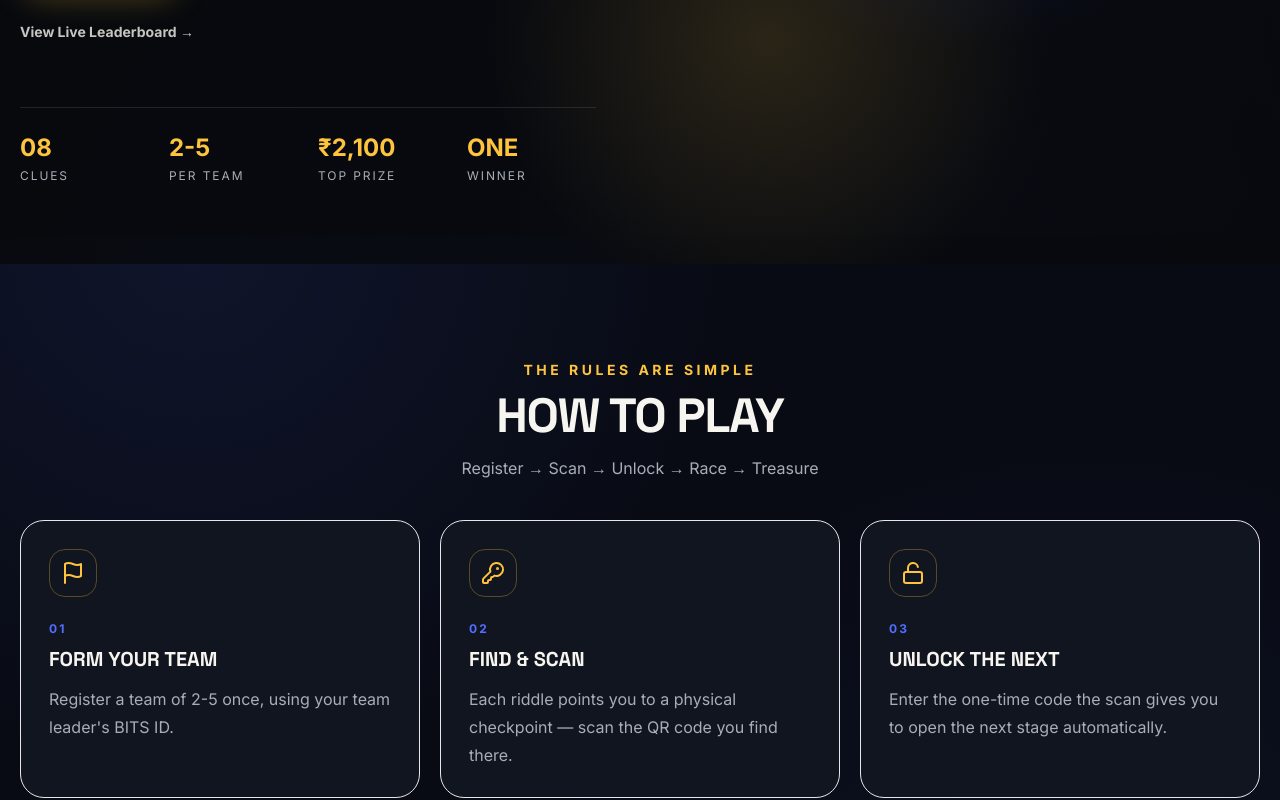
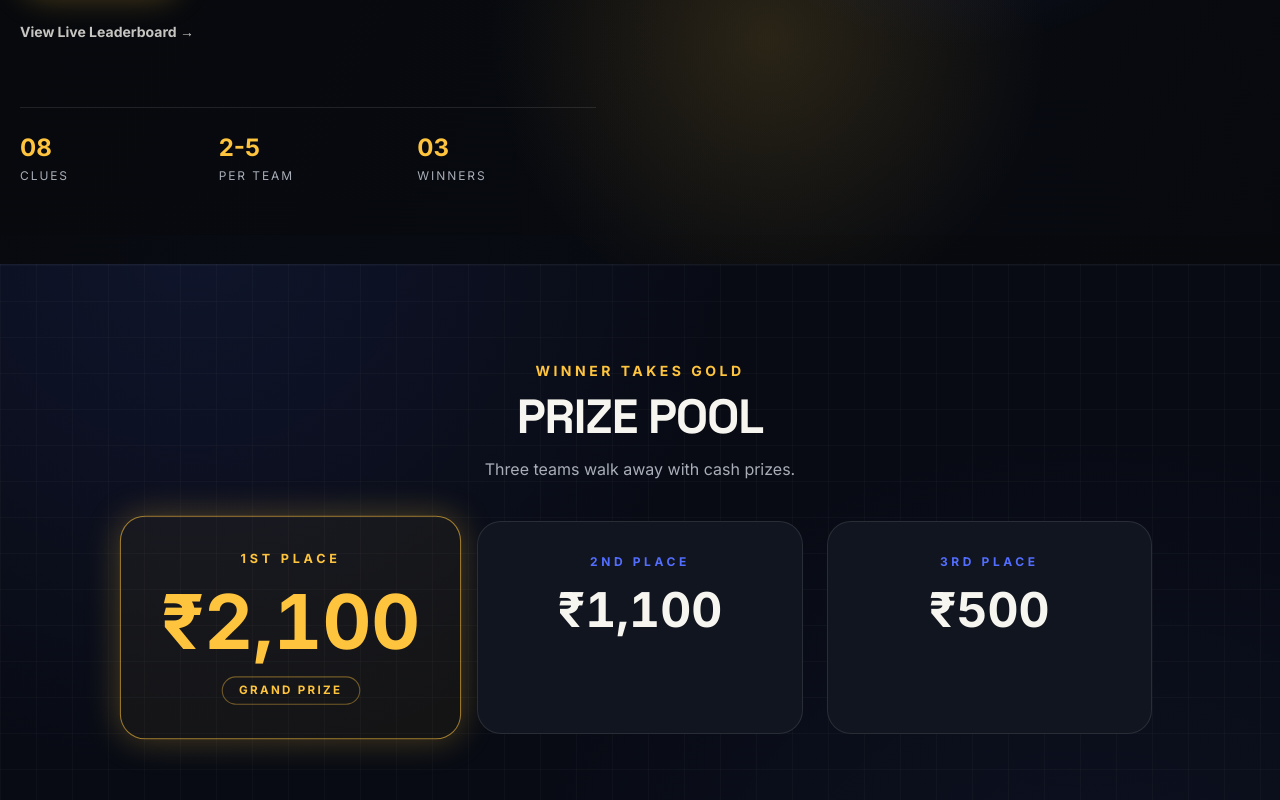
Before and after one commit to rayan2611/Treasure_hunt, a Next.js app: page / in a window 1280 px wide. Shown: the part 565-1365 px from the top of the page. Built offline with nearby package versions, Linux system fonts and the light colour scheme; no server answers.

Commit message:
Add a dedicated, larger Prize Pool section to the homepage with hover interaction; fix hero stat row to say 3 Winners instead of ONE

```diff
--- a/app/page.tsx
+++ b/app/page.tsx
@@ -1,5 +1,6 @@
 import { PublicHeader } from "@/components/public-header";
 import { Hero } from "@/components/hero";
+import { PrizePool } from "@/components/prize-pool";
 import { HowToPlay } from "@/components/how-to-play";
 import { StatsStrip } from "@/components/stats-strip";
 import { LeaderboardPreview } from "@/components/leaderboard-preview";
@@ -11,6 +12,7 @@ export default function HomePage() {
       <PublicHeader />
       <main>
         <Hero />
+        <PrizePool />
         <HowToPlay />
         <StatsStrip />
         <LeaderboardPreview />
--- a/components/hero.tsx
+++ b/components/hero.tsx
@@ -28,12 +28,11 @@ export function Hero() {
             View Live Leaderboard →
           </a>
 
-          <div className="mt-16 grid max-w-2xl grid-cols-2 gap-5 border-t border-white/10 pt-6 sm:grid-cols-4">
+          <div className="mt-16 grid max-w-2xl grid-cols-3 gap-5 border-t border-white/10 pt-6">
             {[
               ["08", "Clues"],
               ["2-5", "Per Team"],
-              ["₹2,100", "Top Prize"],
-              ["ONE", "Winner"]
+              ["03", "Winners"]
             ].map(([value, label]) => (
               <div key={label}>
                 <div className="text-2xl font-black text-gold">{value}</div>
--- /dev/null
+++ b/components/prize-pool.tsx
@@ -0,0 +1,52 @@
+"use client";
+
+import { SectionTitle } from "@/components/ui";
+
+const prizes = [
+  { place: "1ST", amount: "₹2,100", accent: true },
+  { place: "2ND", amount: "₹1,100", accent: false },
+  { place: "3RD", amount: "₹500", accent: false }
+];
+
+export function PrizePool() {
+  return (
+    <section className="game-grid border-t border-white/5 px-5 py-24">
+      <div className="mx-auto max-w-5xl">
+        <SectionTitle eyebrow="Winner takes gold" title="PRIZE POOL" description="Three teams walk away with cash prizes." />
+
+        <div className="grid gap-6 sm:grid-cols-3">
+          {prizes.map(({ place, amount, accent }) => (
+            <article
+              key={place}
+              className={`group relative overflow-hidden rounded-3xl border p-8 text-center transition-transform duration-300 hover:-translate-y-2 ${
+                accent
+                  ? "border-gold/60 bg-gold/5 shadow-glow sm:scale-105"
+                  : "border-white/10 bg-panel hover:border-peacock/40"
+              }`}
+            >
+              <div
+                className={`text-xs font-black uppercase tracking-[.3em] ${
+                  accent ? "text-gold" : "text-peacock"
+                }`}
+              >
+                {place} Place
+              </div>
+              <div
+                className={`mt-4 font-black tabular-nums transition-transform duration-300 group-hover:scale-110 ${
+                  accent ? "text-6xl text-gold sm:text-7xl" : "text-5xl text-warm"
+                }`}
+              >
+                {amount}
+              </div>
+              {accent && (
+                <div className="mt-4 inline-block rounded-full border border-gold/40 px-4 py-1 text-[11px] font-black uppercase tracking-[.2em] text-gold">
+                  Grand Prize
+                </div>
+              )}
+            </article>
+          ))}
+        </div>
+      </div>
+    </section>
+  );
+}
```
